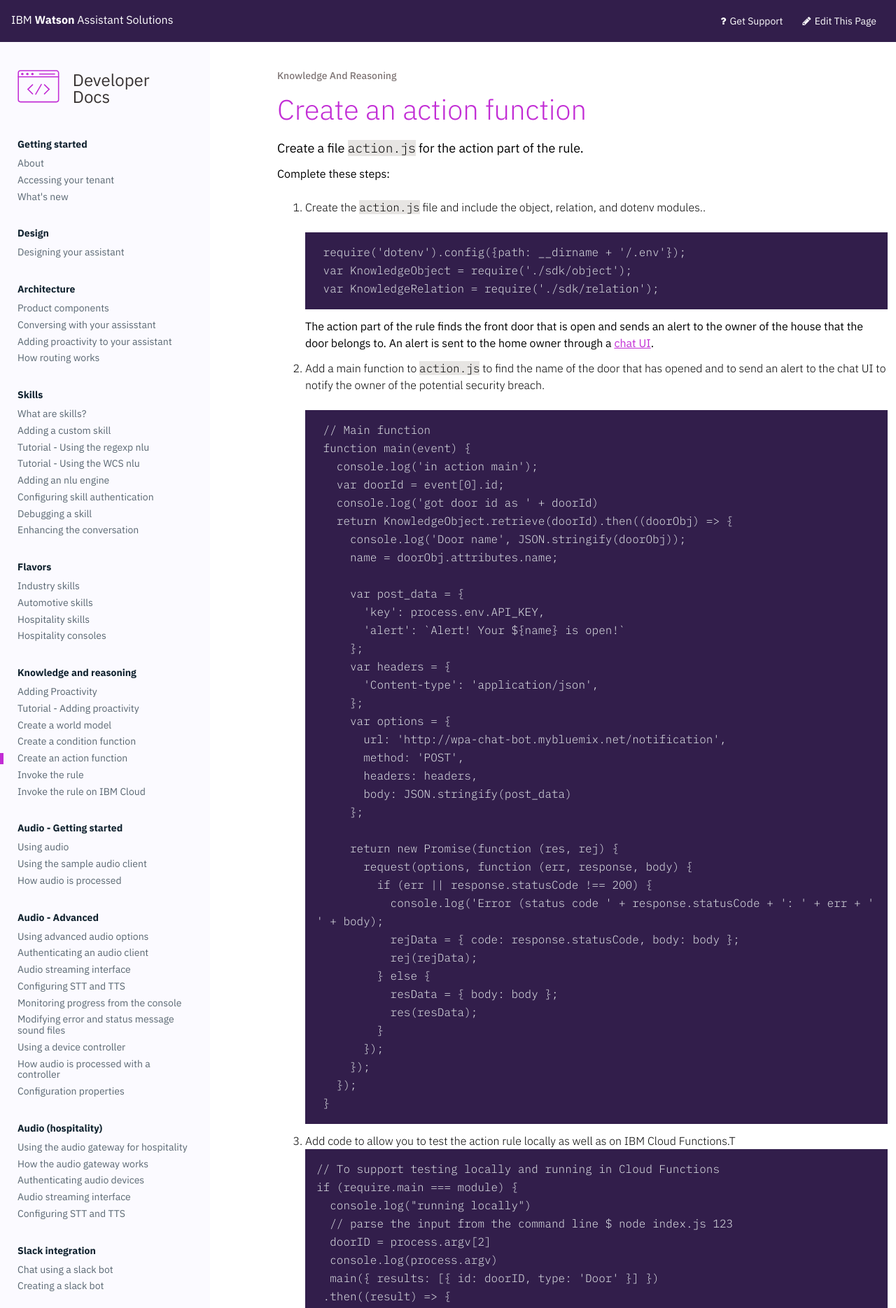
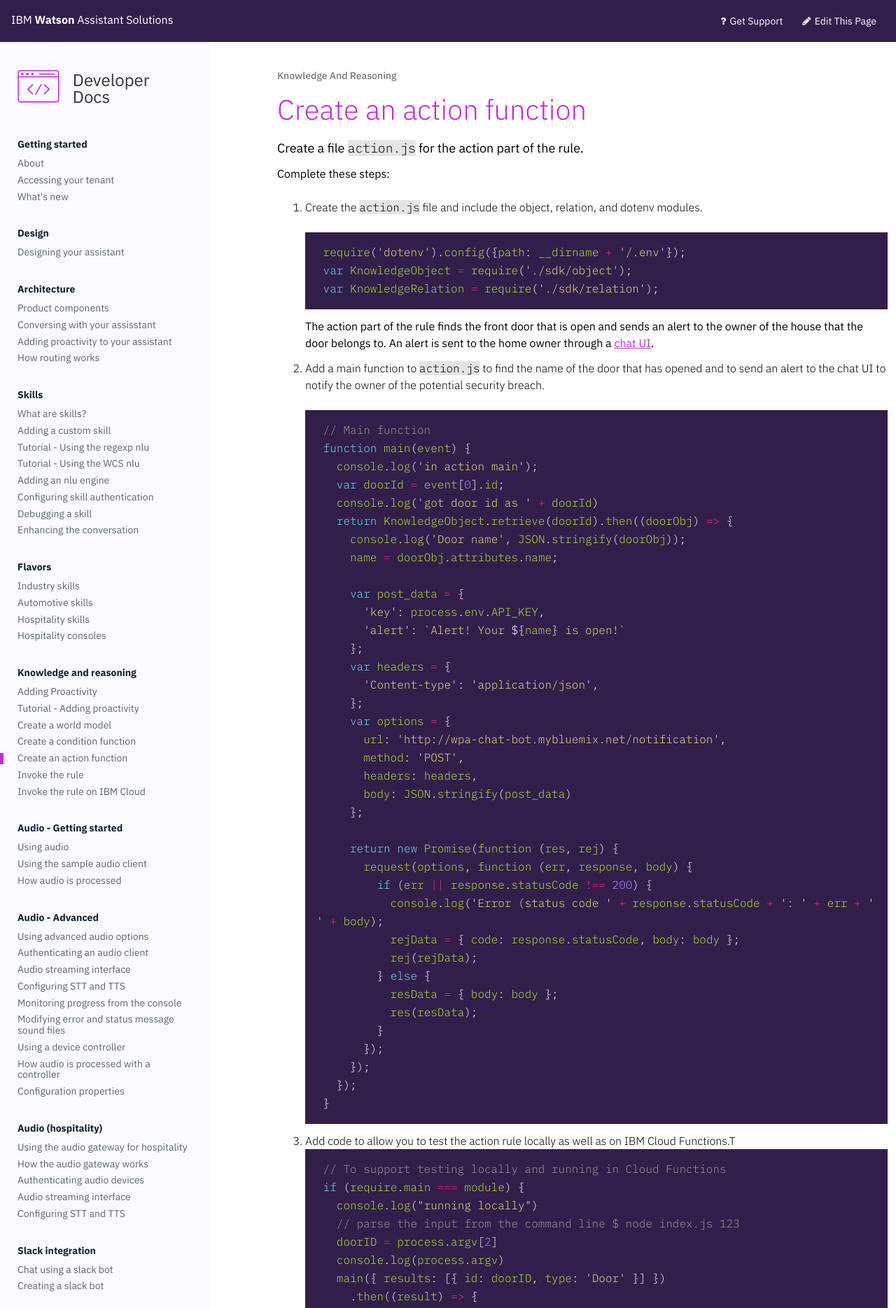
Before and after one commit to Watson-Personal-Assistant/developer, a Jekyll site: the page built from _content/knowledge/create-action-function.md, in a window 1280 px wide. Shown: the top 1869 px of the page at 70% size. Built offline with Jekyll 4.4.1, drawn with Linux system fonts in a browser that asks for light colours; some web fonts are replaced; some of the changed text lies outside the part shown.

Commit message:
Formatting

````diff
--- a/_content/knowledge/create-action-function.md
+++ b/_content/knowledge/create-action-function.md
@@ -6,15 +6,15 @@
 
 Complete these steps:
 
-1. Create the `action.js` file and include the object, relation, and dotenv modules..
-```
+1. Create the `action.js` file and include the object, relation, and dotenv modules.
+```javascript
     require('dotenv').config({path: __dirname + '/.env'});
     var KnowledgeObject = require('./sdk/object');
     var KnowledgeRelation = require('./sdk/relation');
 ```
 The action part of the rule finds the front door that is open and sends an alert to the owner of the house that the door belongs to.  An alert is sent to the home owner through a [chat UI](http://wpa-chat-bot.mybluemix.net).
 2. Add a main function to `action.js` to find the name of the door that has opened and to send an alert to the chat UI to notify the owner of the potential security breach.
-```
+```javascript
     // Main function
     function main(event) {
       console.log('in action main');
@@ -54,30 +54,30 @@
     }
 ```
 3. Add code to allow you to test the action rule locally as well as on IBM Cloud Functions.T
-```
-// To support testing locally and running in Cloud Functions
-if (require.main === module) {
-  console.log("running locally")
-  // parse the input from the command line $ node index.js 123
-  doorID = process.argv[2]
-  console.log(process.argv)
-  main({ results: [{ id: doorID, type: 'Door' }] })
-    .then((result) => {
-      console.log("action is done running success");
-      console.log(JSON.stringify(result));
-    })
-    .catch((err) => {
-      console.log("action is done running error");
-      console.log(JSON.stringify(err));
-    });
-} else {
-  console.log("running in openwhisk")
-  exports.main = main;
-}
+```javascript
+    // To support testing locally and running in Cloud Functions
+    if (require.main === module) {
+      console.log("running locally")
+      // parse the input from the command line $ node index.js 123
+      doorID = process.argv[2]
+      console.log(process.argv)
+      main({ results: [{ id: doorID, type: 'Door' }] })
+        .then((result) => {
+          console.log("action is done running success");
+          console.log(JSON.stringify(result));
+        })
+        .catch((err) => {
+          console.log("action is done running error");
+          console.log(JSON.stringify(err));
+        });
+    } else {
+      console.log("running in openwhisk")
+      exports.main = main;
+    }
 ```
 4. Save your changes to `action.js`.
 5. Update the `doorOpenAgent` in the `homeSecurity.js` file to run the `conditions.js` and `actions.js` functions.  Update the agent as follows:
-```
+```Javascript
     // create the agents to connect to the Message Hub and subscribe to object update events.
     var doorOpenAgent = new Agent('object-update',
       conditions.main,
@@ -93,4 +93,4 @@
     }
 ```
 > **What to do next?**<br/>
-Learn how to [invoke the rule]({{site.baseurl}}/knowledge/create-rule)..
+Learn how to [invoke the rule]({{site.baseurl}}/knowledge/create-rule).
````
